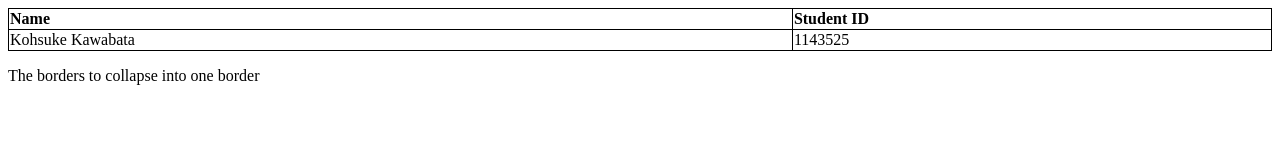
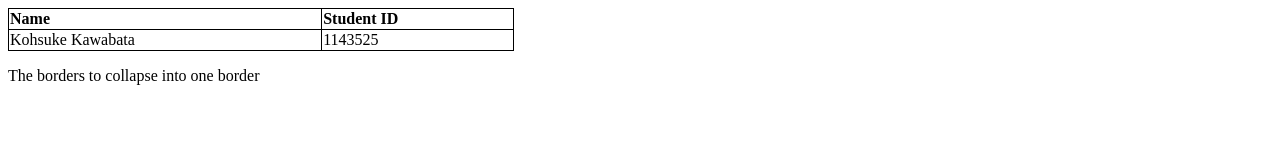
Before and after one commit to kohsuke628/portfolio-kohsuke, a plain HTML site: page table.html in a window 1280 px wide. Drawn offline with Linux system fonts and the light colour scheme.

Commit message:
Update table.html

```diff
--- a/table.html
+++ b/table.html
@@ -8,7 +8,7 @@ table, th, td {
 </style>
 <body>
 
-<table style="width:100%">
+<table style="width:40%">
   <tr>
     <th style="text-align: left"> Name</th>
     <th style="text-align: left">Student ID</th>
```
